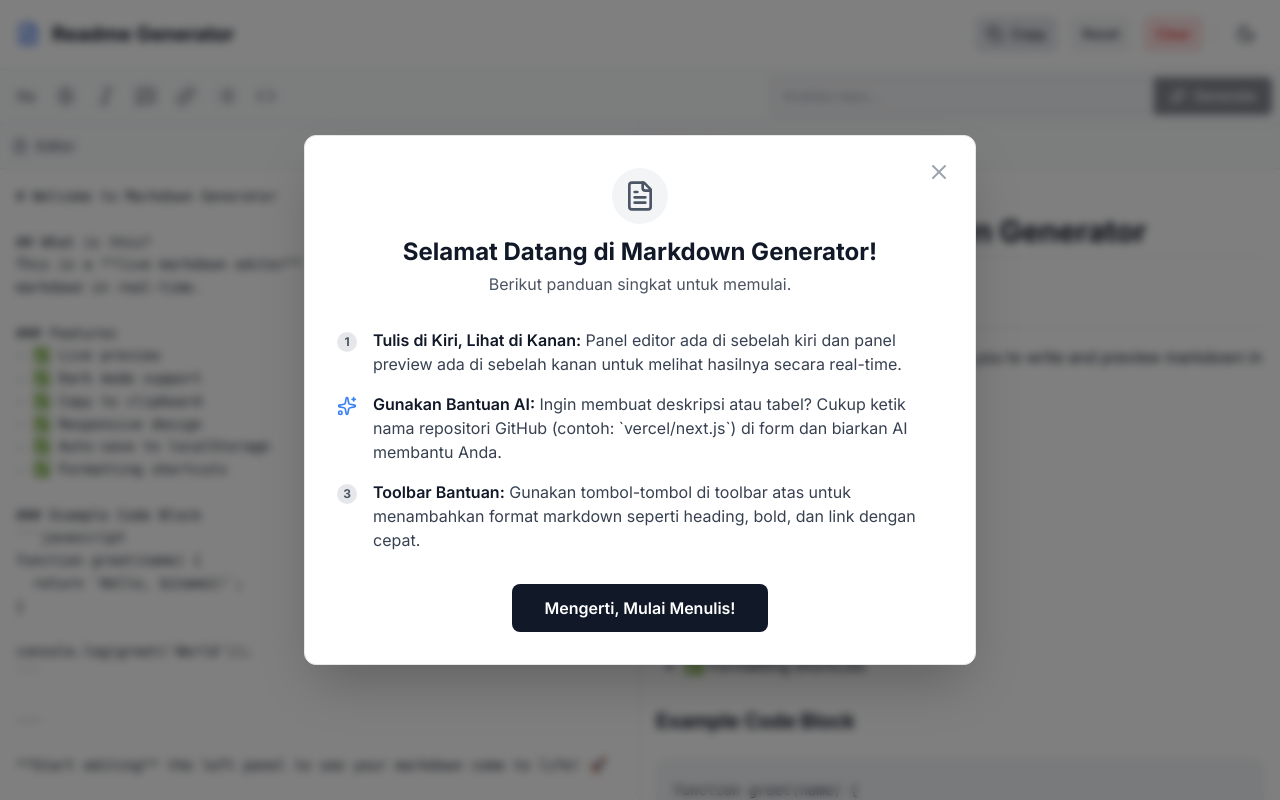
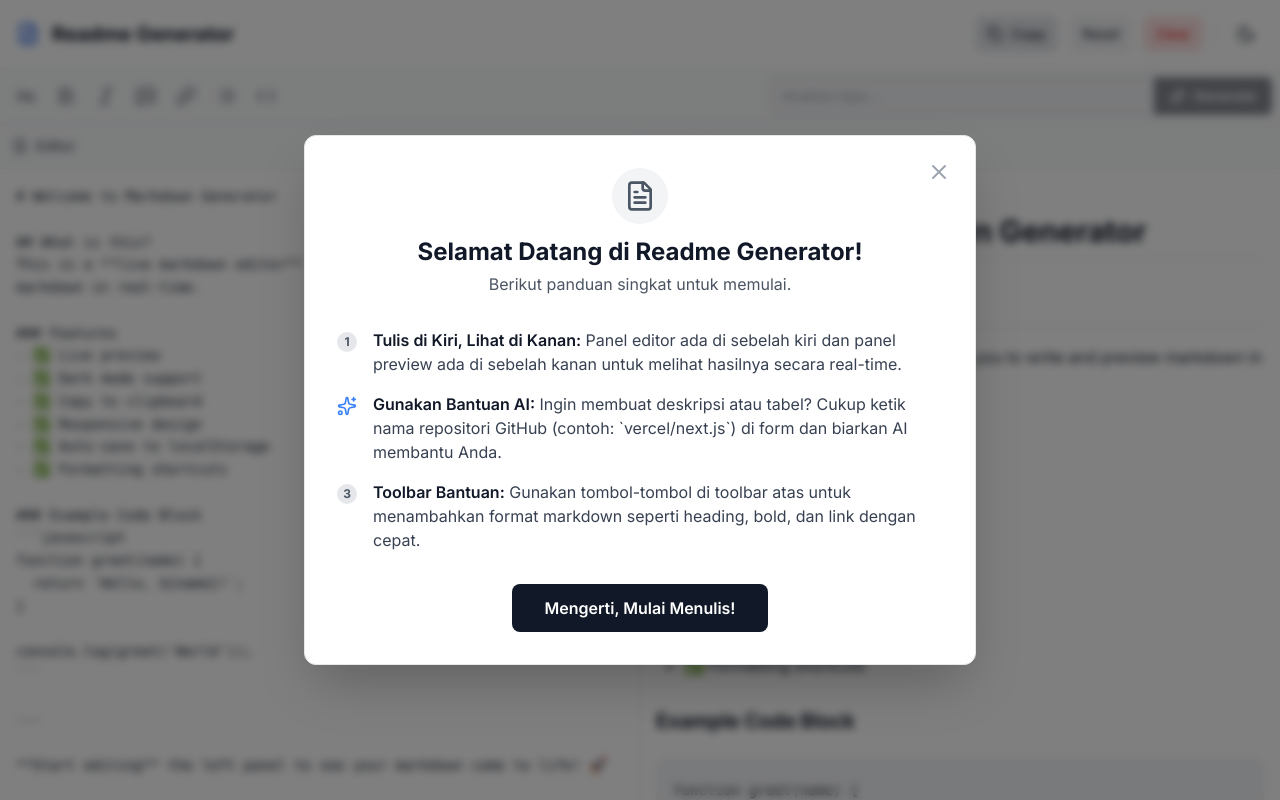
Before and after one commit to Roti18/readme-generator, a Next.js app: page / in a window 1280 px wide. Built offline with nearby package versions, Linux system fonts and the light colour scheme.

Commit message:
edit: guide

```diff
--- a/src/app/components/WelcomeGuides.tsx
+++ b/src/app/components/WelcomeGuides.tsx
@@ -52,7 +52,7 @@
                     as="h3"
                     className="mt-4 text-2xl font-bold leading-6 text-gray-900 dark:text-white"
                   >
-                    Selamat Datang di Markdown Generator!
+                    Selamat Datang di Readme Generator!
                   </Dialog.Title>
                   <div className="mt-2">
                     <p className="text-gray-600 dark:text-gray-400">
```
